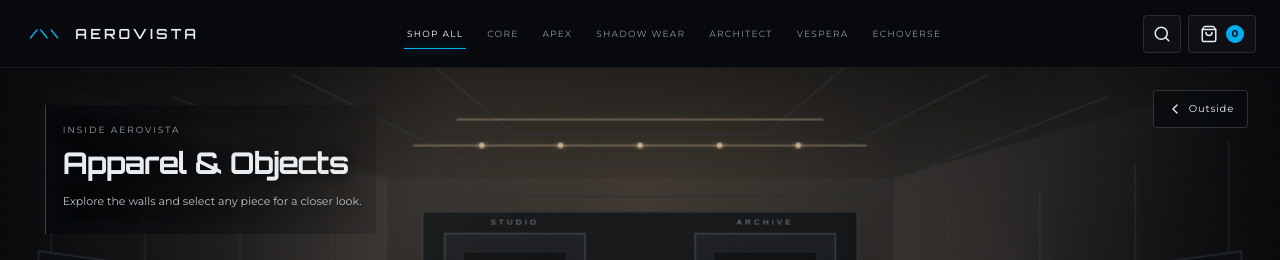
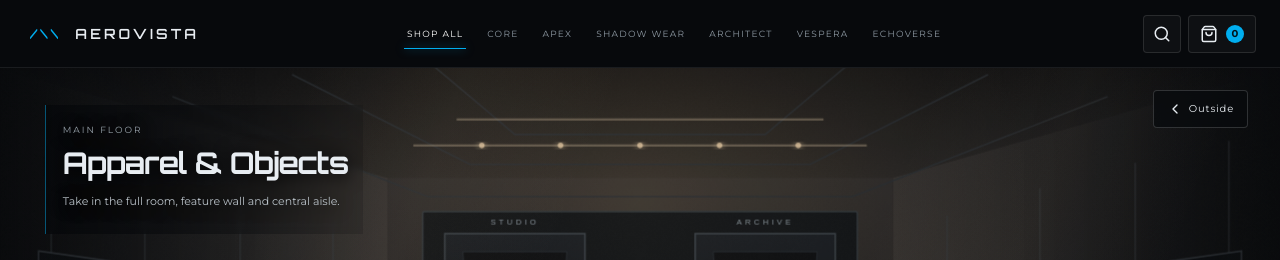
Before and after one commit to aerovista-us/aerovista_apparel, a React (Vite) app: page / in a window 1280 px wide. Both pictures are taken after a click on the button "Enter store". Shown: the top 260 px of the page. Built offline with nearby package versions, Linux system fonts and the light colour scheme.

Commit message:
Add guided camera views to the boutique

```diff
--- a/src/main.jsx
+++ b/src/main.jsx
@@ -46,6 +46,24 @@ const retailZones = [
     note: 'Collectibles and limited objects stay on the display surface — never mixed into apparel walls.',
     kind: 'table',
     productIds: ['apex-relic-deck'],
+  },
+]
+
+const spaceViews = [
+  {
+    id: 'left',
+    label: 'Apex Wall',
+    note: 'Turn toward the left wall for Apex pieces and headwear.',
+  },
+  {
+    id: 'room',
+    label: 'Main Floor',
+    note: 'Take in the full room, feature wall and central aisle.',
+  },
+  {
+    id: 'right',
+    label: 'Studio Wall',
+    note: 'Turn toward the studio wall and Objects & Editions.',
   },
 ]
 
@@ -264,19 +282,33 @@ function MobileStore({ collection, onCollection, onProduct }) {
   </section>
 }
 
+function ViewNav({ view, onView }) {
+  return <nav className="view-nav" aria-label="Look around the store">
+    {spaceViews.map(space => (
+      <button key={space.id} className={view === space.id ? 'active' : ''} onClick={() => onView(space.id)} aria-pressed={view === space.id}>
+        <i aria-hidden="true"/><span>{space.label}</span>
+      </button>
+    ))}
+  </nav>
+}
+
 function Interior({ onExit, onProduct, bagCount, onBag }) {
   const [collection, setCollection] = useState('All')
+  const [view, setView] = useState('room')
   const visibleProducts = useMemo(() => products.filter(product => collection === 'All' || product.collection === collection), [collection])
+  const currentView = spaceViews.find(space => space.id === view) ?? spaceViews[1]
+
   return <section className="interior">
     <StoreHeader bagCount={bagCount} onBag={onBag} onExit={onExit} collection={collection} onCollection={setCollection}/>
-    <div className="interior-scene">
+    <div className={`interior-scene view-${view}`}>
       <div className="interior-image" />
       <div className="room-shade" />
-      <div className="scene-label"><span className="eyebrow">INSIDE AEROVISTA</span><h1>{collection === 'All' ? 'Apparel & Objects' : collection}</h1><p>Explore the walls and select any piece for a closer look.</p></div>
+      <div className="scene-label"><span className="eyebrow">{currentView.label}</span><h1>{collection === 'All' ? 'Apparel & Objects' : collection}</h1><p>{currentView.note}</p></div>
       <button className="walk-back" onClick={onExit}><ChevronLeft size={16}/> Outside</button>
       <div className="fixture-layer">
         {fixtures.map(fixture => <Fixture key={fixture.id} fixture={fixture} collection={collection} onOpen={onProduct}/>) }
       </div>
+      <ViewNav view={view} onView={setView}/>
       <div className="center-prompt"><Sparkles size={14}/><span>{visibleProducts.length} pieces in view</span></div>
     </div>
     <MobileStore collection={collection} onCollection={setCollection} onProduct={onProduct}/>
```
